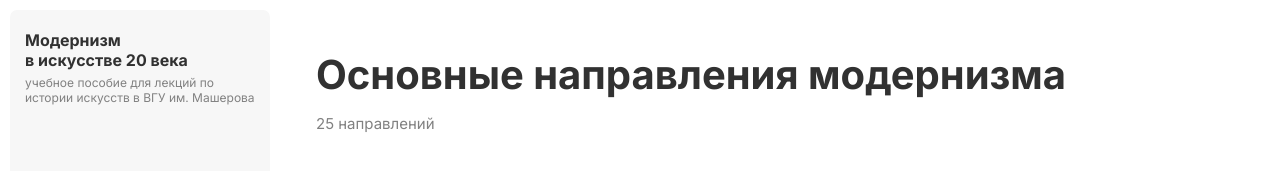
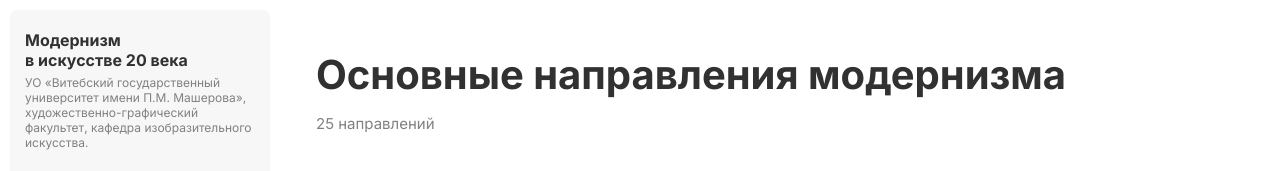
Before and after one commit to vsumodernism/vsumodernism.github.io, a Nuxt app: page /art-movements in a window 1280 px wide. Shown: the top 171 px of the page. Built offline with nearby package versions, Linux system fonts and the light colour scheme; grey boxes are pictures that could not be loaded.

Commit message:
Update Menu.vue

```diff
--- a/components/Menu.vue
+++ b/components/Menu.vue
@@ -35,7 +35,8 @@ export default defineNuxtComponent({
 <template>
     <div class="nav">
         <h2 class="title_size_16 mb-5">Модернизм<br> в искусстве 20 века</h2>
-        <p class="title_size_12 text-gray" style="margin-bottom: 73px">учебное пособие для лекций по истории искусств в ВГУ им. Машерова</p>
+        <p class="title_size_12 text-gray" style="margin-bottom: 73px">УО «Витебский государственный университет имени П.М. Машерова»,
+художественно-графический факультет, кафедра изобразительного искусства.</p>
         <ul class="mb-40">
             <li>
                 <NuxtLink to="/" class="nav__link" @click="closeMenu">
```
